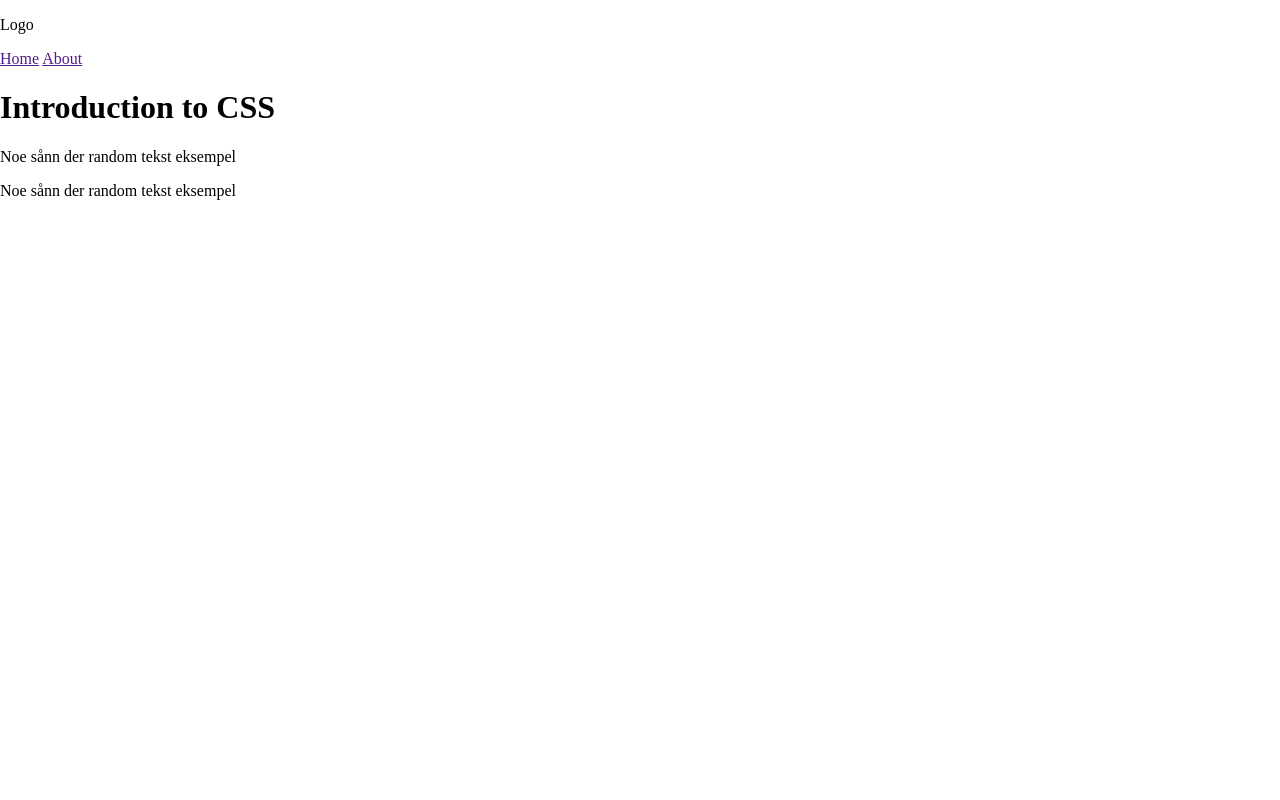
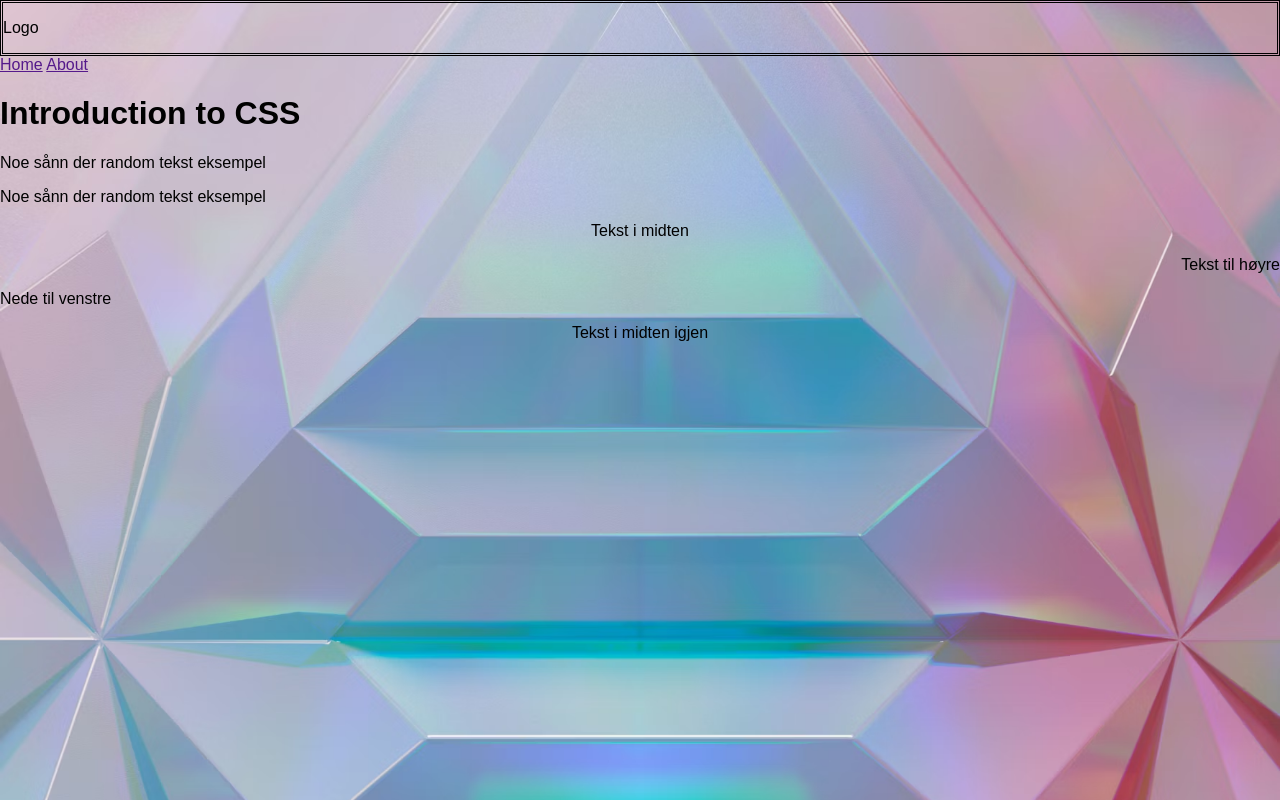
Before and after one commit to Chonkz90/Kodeloftet-CSS-1, a website: page index.html in a window 1280 px wide. Drawn offline with Linux system fonts and the light colour scheme.

Commit message:
Alignments

```diff
--- a/index.html
+++ b/index.html
@@ -16,9 +16,19 @@
       <a href="">Home</a>
       <a href="">About</a>
     </nav>
+
     <h1>Introduction to CSS</h1>
 <p id="foo"> Noe sånn der random tekst eksempel</p>
 
     <p class="bg-blue"> Noe sånn der random tekst eksempel</p>
+
+    <p id="potet"> Tekst i midten</p>
+
+    <p id="eple"> Tekst til høyre</p>
+
+    <p id="vann"> Nede til venstre</p>
+
+    <p id="kake">Tekst i midten igjen</p>
+
   </body>
 </html>
--- a/styles.css
+++ b/styles.css
@@ -12,3 +12,37 @@ header{
 body{
   margin: 0px;
 }
+
+body{background-color:blueviolet}
+
+body{
+  background-image: url(3dRender\ pastel.avif);
+background-size: cover;}
+
+#foo {
+  font-family: Arial, Helvetica, sans-serif;
+}
+header {
+  border-style: double;
+}
+
+#potet {
+  display: flex;
+  justify-content: center;
+}
+
+#eple {
+  display: flex;
+  justify-content: flex-end;
+}
+
+body {font-family: fantasy;}
+
+#vann {
+  display: flex;
+  align-items: baseline;
+}
+
+#kake {display: flex;
+  justify-content: center;
+}
```
Also changed, not shown: 3dRender pastel.avif (added).
